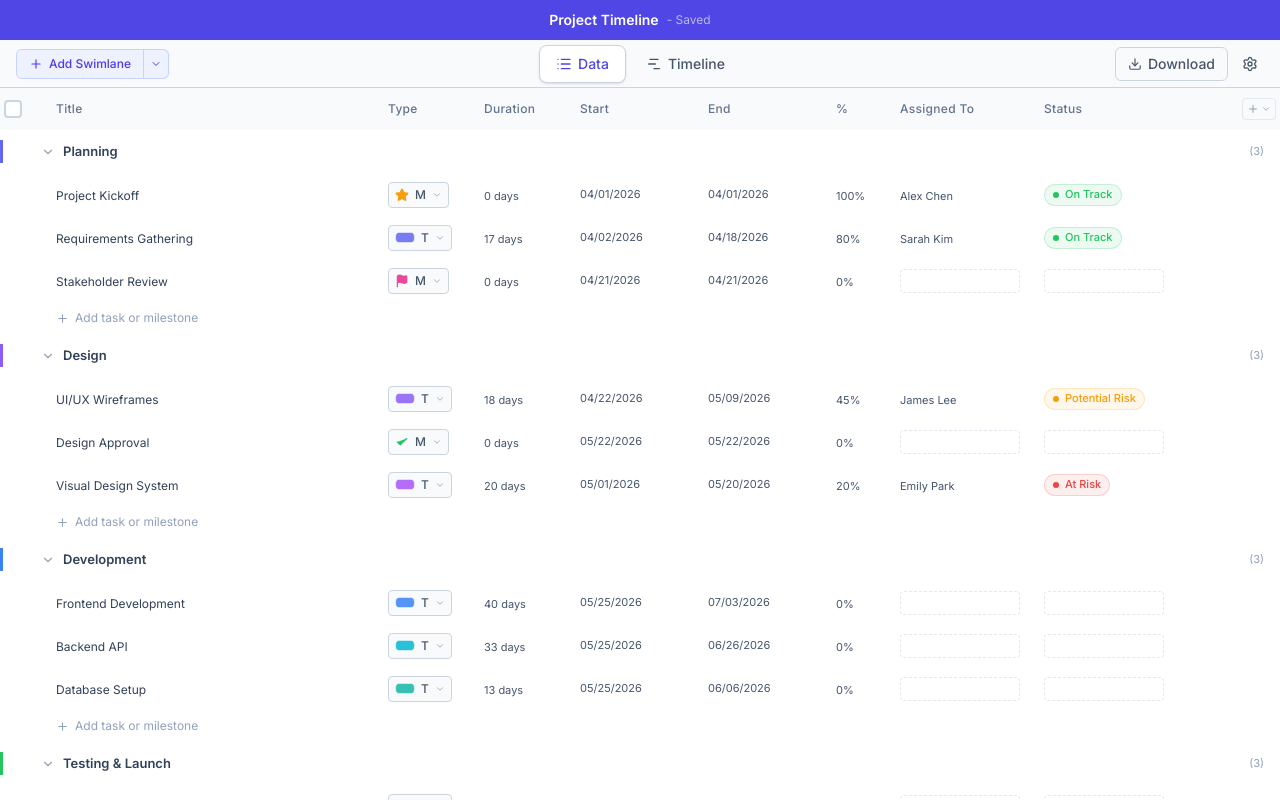
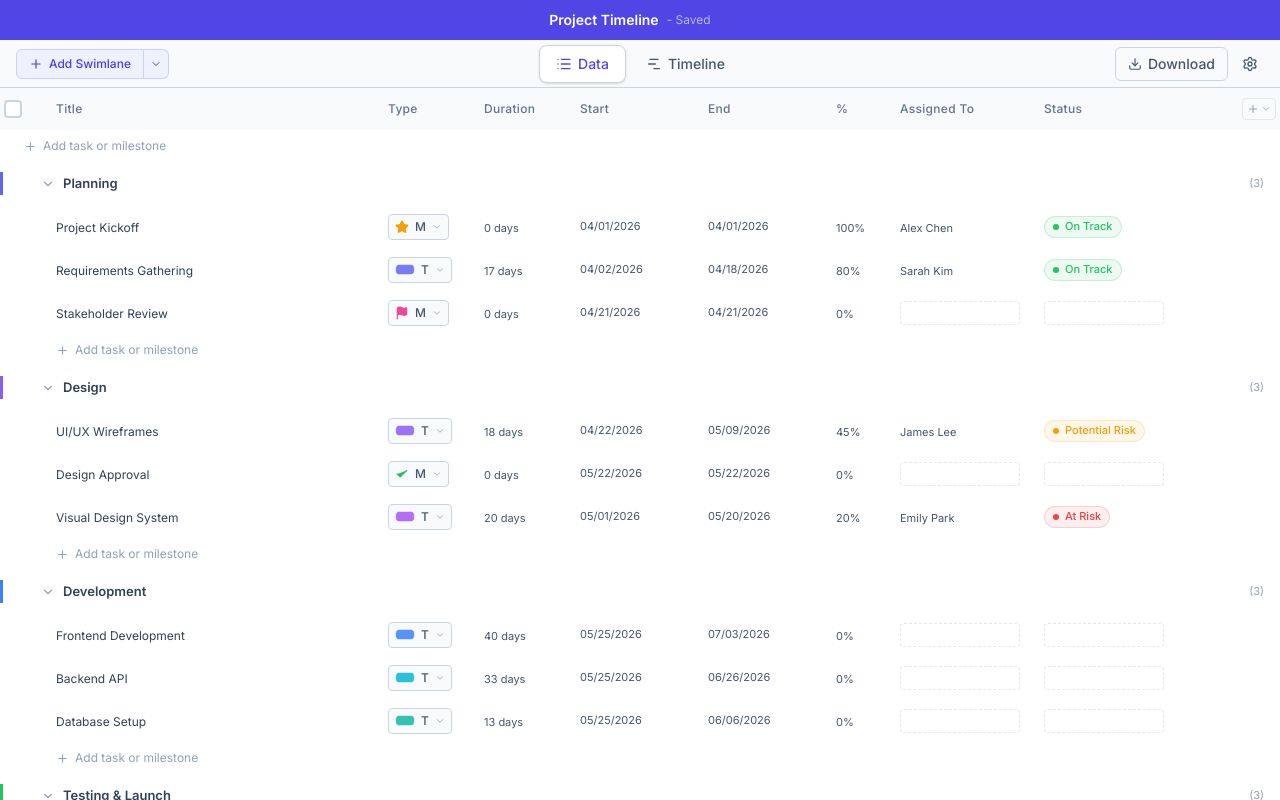
Before and after one commit to hraqian/visualize_project_timeline, a React (Vite) app: page / in a window 1280 px wide. Both pictures are taken after a click on the button "Data". Built offline with nearby package versions, Linux system fonts and the light colour scheme.

Commit message:
feat: allow tasks/milestones without swimlanes — independent items section in DataView, optional swimlaneId in store, delete swimlane confirmation

```diff
--- a/src/App.tsx
+++ b/src/App.tsx
@@ -133,10 +133,7 @@ function App() {
               if (type === 'swimlane') {
                 handleAddSwimlane();
               } else {
-                const targetSwimlane = [...swimlanes].sort((a, b) => a.order - b.order)[0];
-                if (targetSwimlane) {
-                  addItem({ name: type === 'task' ? 'New Task' : 'New Milestone', type, swimlaneId: targetSwimlane.id });
-                }
+                addItem({ name: type === 'task' ? 'New Task' : 'New Milestone', type });
               }
             }} />
           )}
--- a/src/components/DataView/DataView.tsx
+++ b/src/components/DataView/DataView.tsx
@@ -21,7 +21,7 @@ import {
   ListPlus,
 } from 'lucide-react';
 import { TypePickerCell } from './TypePicker';
-import type { ItemType, StatusLabel, TaskStyle, MilestoneStyle, OptionalColumn } from '@/types';
+import type { ItemType, StatusLabel, TaskStyle, MilestoneStyle, OptionalColumn, ProjectItem } from '@/types';
 import { PRESET_COLORS } from '@/types';
 
 // ─── Helpers ─────────────────────────────────────────────────────────────────
@@ -140,6 +140,10 @@ export function DataView() {
   const [dropTargetIdx, setDropTargetIdx] = useState<number | null>(null);
 
   const sortedSwimlanes = [...swimlanes].sort((a, b) => a.order - b.order);
+  const swimlaneIds = new Set(swimlanes.map((s) => s.id));
+  const independentItems = items
+    .filter((i) => i.swimlaneId === null || !swimlaneIds.has(i.swimlaneId))
+    .sort((a, b) => a.row - b.row);
 
   const hasChecked = checkedItemIds.length > 0;
   const allChecked = items.length > 0 && checkedItemIds.length === items.length;
@@ -226,6 +230,15 @@ export function DataView() {
     });
   };
 
+  const handleAddIndependentItem = (type: ItemType) => {
+    const today = new Date().toISOString().split('T')[0];
+    addItem({
+      name: type === 'task' ? 'New Task' : 'New Milestone',
+      type,
+      startDate: today,
+    });
+  };
+
   const handleAddSwimlane = () => {
     addSwimlane('New Swimlane');
   };
@@ -288,6 +301,30 @@ export function DataView() {
             </tr>
           </thead>
           <tbody>
+            {/* Independent items (no swimlane) */}
+            <IndependentItemsGroup
+              items={independentItems}
+              statusLabels={statusLabels}
+              columnVisibility={columnVisibility}
+              totalColumns={totalColumns}
+              checkedItemIds={checkedItemIds}
+              onToggleChecked={toggleCheckedItem}
+              onUpdateItem={updateItem}
+              onDeleteItem={deleteItem}
+              onSelectItem={setSelectedItem}
+              selectedItemId={selectedItemId}
+              onDateChange={handleDateChange}
+              onDurationChange={handleDurationChange}
+              onUpdateTaskStyle={updateTaskStyle}
+              onUpdateMilestoneStyle={updateMilestoneStyle}
+              onAddItem={handleAddIndependentItem}
+              onAddStatusLabel={addStatusLabel}
+              onAddItemRelative={addItemRelative}
+              onDuplicateItem={duplicateItem}
+              onToggleVisibility={toggleVisibility}
+              onReorderItem={reorderItem}
+            />
+
             {sortedSwimlanes.map((swimlane, idx) => {
               const swimItems = items
                 .filter((i) => i.swimlaneId === swimlane.id)
@@ -323,7 +360,13 @@ export function DataView() {
                   onToggleVisibility={toggleVisibility}
                   onAddSwimlaneRelative={(pos) => addSwimlaneRelative(swimlane.id, pos)}
                   onDuplicateSwimlane={() => duplicateSwimlane(swimlane.id)}
-                  onDeleteSwimlane={() => deleteSwimlane(swimlane.id)}
+                  onDeleteSwimlane={() => {
+                    const swimItemCount = items.filter((i) => i.swimlaneId === swimlane.id).length;
+                    if (swimItemCount > 0) {
+                      if (!window.confirm(`Delete "${swimlane.name}" and its ${swimItemCount} item${swimItemCount === 1 ? '' : 's'}? This cannot be undone.`)) return;
+                    }
+                    deleteSwimlane(swimlane.id);
+                  }}
                    onHideSwimlaneItems={() => hideSwimlaneItems(swimlane.id)}
                    onReorderItem={reorderItem}
                    isDragging={dragSwimId === swimlane.id}
@@ -604,6 +647,113 @@ export function AddDropdownButton({ onAdd }: { onAdd: (type: ItemType | 'swimlan
         </div>
       )}
     </div>
+  );
+}
+
+// ─── Independent Items Group ─────────────────────────────────────────────────
+
+interface IndependentItemsGroupProps {
+  items: ReturnType<typeof useProjectStore.getState>['items'];
+  statusLabels: StatusLabel[];
+  columnVisibility: { percentComplete: boolean; assignedTo: boolean; status: boolean };
+  totalColumns: number;
+  checkedItemIds: string[];
+  onToggleChecked: (id: string) => void;
+  onUpdateItem: (id: string, updates: Partial<ProjectItem>) => void;
+  onDeleteItem: (id: string) => void;
+  onSelectItem: (id: string) => void;
+  selectedItemId: string | null;
+  onDateChange: (id: string, field: 'startDate' | 'endDate', value: string) => void;
+  onDurationChange: (id: string, days: number) => void;
+  onUpdateTaskStyle: (id: string, style: Partial<TaskStyle>) => void;
+  onUpdateMilestoneStyle: (id: string, style: Partial<MilestoneStyle>) => void;
+  onAddItem: (type: ItemType) => void;
+  onAddStatusLabel: (name: string) => void;
+  onAddItemRelative: (referenceId: string, position: 'above' | 'below') => void;
+  onDuplicateItem: (id: string) => void;
+  onToggleVisibility: (id: string) => void;
+  onReorderItem: (id: string, newIndex: number) => void;
+}
+
+function IndependentItemsGroup({
+  items: indItems,
+  statusLabels,
+  columnVisibility,
+  totalColumns,
+  checkedItemIds,
+  onToggleChecked,
+  onUpdateItem,
+  onDeleteItem,
+  onSelectItem,
+  selectedItemId,
+  onDateChange,
+  onDurationChange,
+  onUpdateTaskStyle,
+  onUpdateMilestoneStyle,
+  onAddItem,
+  onAddStatusLabel,
+  onAddItemRelative,
+  onDuplicateItem,
+  onToggleVisibility,
+  onReorderItem,
+}: IndependentItemsGroupProps) {
+  const [dragItemId, setDragItemId] = useState<string | null>(null);
+  const [dropItemIdx, setDropItemIdx] = useState<number | null>(null);
+
+  return (
+    <>
+      {indItems.map((item, idx) => (
+        <ItemRow
+          key={item.id}
+          item={item}
+          statusLabels={statusLabels}
+          columnVisibility={columnVisibility}
+          isSelected={selectedItemId === item.id}
+          isChecked={checkedItemIds.includes(item.id)}
+          hasAnyChecked={checkedItemIds.length > 0}
+          onToggleChecked={() => onToggleChecked(item.id)}
+          onUpdateItem={onUpdateItem}
+          onDeleteItem={onDeleteItem}
+          onSelectItem={onSelectItem}
+          onDateChange={onDateChange}
+          onDurationChange={onDurationChange}
+          onUpdateTaskStyle={onUpdateTaskStyle}
+          onUpdateMilestoneStyle={onUpdateMilestoneStyle}
+          onAddStatusLabel={onAddStatusLabel}
+          onAddItemRelative={onAddItemRelative}
+          onDuplicateItem={onDuplicateItem}
+          onToggleVisibility={onToggleVisibility}
+          isItemDragging={dragItemId === item.id}
+          isItemDropTarget={dropItemIdx === idx}
+          onItemDragStart={() => setDragItemId(item.id)}
+          onItemDragEnd={() => { setDragItemId(null); setDropItemIdx(null); }}
+          onItemDragOver={(e) => { e.preventDefault(); if (dragItemId && dragItemId !== item.id) setDropItemIdx(idx); }}
+          onItemDrop={() => {
+            if (dragItemId && dragItemId !== item.id) {
+              onReorderItem(dragItemId, idx);
+            }
+            setDragItemId(null);
+            setDropItemIdx(null);
+          }}
+        />
+      ))}
+
+      {/* Add row for independent items */}
+      <tr>
+        <td colSpan={totalColumns} className="pl-6 pr-4 py-1.5">
+          <InlineAddRow onAdd={(type) => onAddItem(type)} />
+        </td>
+      </tr>
+
+      {/* Separator before swimlanes */}
+      {indItems.length > 0 && (
+        <tr>
+          <td colSpan={totalColumns} className="py-1">
+            <div className="h-px bg-slate-200" />
+          </td>
+        </tr>
+      )}
+    </>
   );
 }
 
--- a/src/store/useProjectStore.ts
+++ b/src/store/useProjectStore.ts
@@ -148,7 +148,7 @@ interface ProjectActions {
   setTimelineTitle: (title: string) => void;
 
   // Items
-  addItem: (item: Partial<ProjectItem> & { name: string; type: ItemType; swimlaneId: string }) => void;
+  addItem: (item: Partial<ProjectItem> & { name: string; type: ItemType; swimlaneId?: string | null }) => void;
   addItemRelative: (referenceId: string, position: 'above' | 'below') => void;
   duplicateItem: (id: string) => void;
   updateItem: (id: string, updates: Partial<ProjectItem>) => void;
@@ -159,7 +159,7 @@ interface ProjectActions {
   resizeItem: (id: string, newEndDate: string) => void;
   setItemRow: (id: string, row: number) => void;
   reorderItem: (id: string, newIndex: number) => void;
-  moveItemToSwimlane: (id: string, swimlaneId: string) => void;
+  moveItemToSwimlane: (id: string, swimlaneId: string | null) => void;
 
   // Swimlanes
   addSwimlane: (name: string) => void;
@@ -261,7 +261,7 @@ export const useProjectStore = create<ProjectStore>((set, get) => ({
       statusId: partial.statusId ?? null,
       assignedTo: partial.assignedTo ?? '',
       visible: partial.visible ?? true,
-      swimlaneId: partial.swimlaneId,
+      swimlaneId: partial.swimlaneId ?? null,
       row: partial.row ?? 0,
       taskStyle: partial.taskStyle ? { ...DEFAULT_TASK_STYLE, ...partial.taskStyle } : { ...DEFAULT_TASK_STYLE },
       milestoneStyle: partial.milestoneStyle ? { ...DEFAULT_MILESTONE_STYLE, ...partial.milestoneStyle } : { ...DEFAULT_MILESTONE_STYLE },
```
